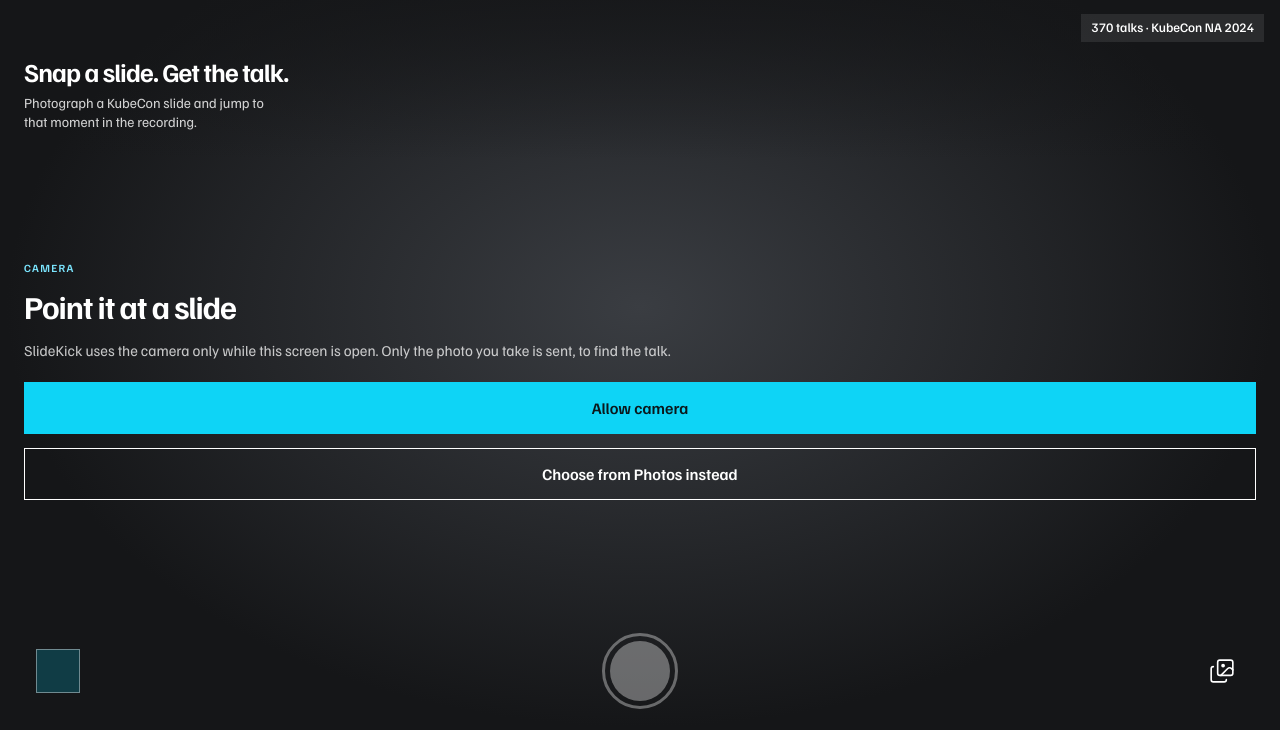
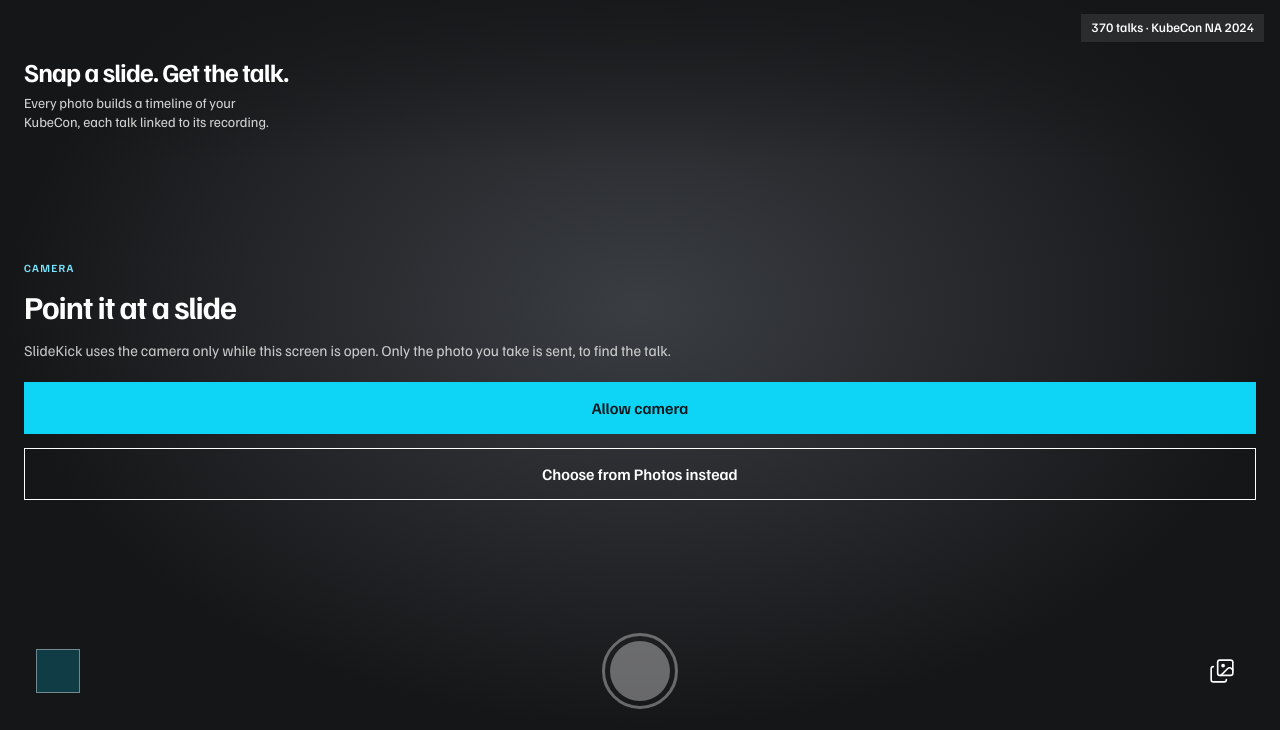
Before and after one commit to Naterd/hackathon-cnh, a FastAPI app: page / in a window 1280 px wide. Shown: the top 730 px of the page. Run offline with FastAPI, Linux system fonts and the light colour scheme; some libraries are stand-ins or nearby versions.

Commit message:
Capture intro: lead with the timeline, not the jump to the recording
Agent-Assisted-By: claude-code (session a92ce52b-94b4-47e7-8ce9-6b6345f93fc4)

```diff
--- a/app/templates/index.html
+++ b/app/templates/index.html
@@ -6,7 +6,7 @@
     <video id="viewfinder" playsinline muted aria-hidden="true"></video>
     <div class="intro">
       <h1 id="capture-title" tabindex="-1">Snap a slide. Get the talk.</h1>
-      <p>Photograph a KubeCon slide and jump to that moment in the recording.</p>
+      <p>Every photo builds a timeline of your KubeCon, each talk linked to its recording.</p>
     </div>
     <div class="capture-top">
       <span class="tag dark" id="live" hidden><span class="dot"></span>Camera on</span>
```
